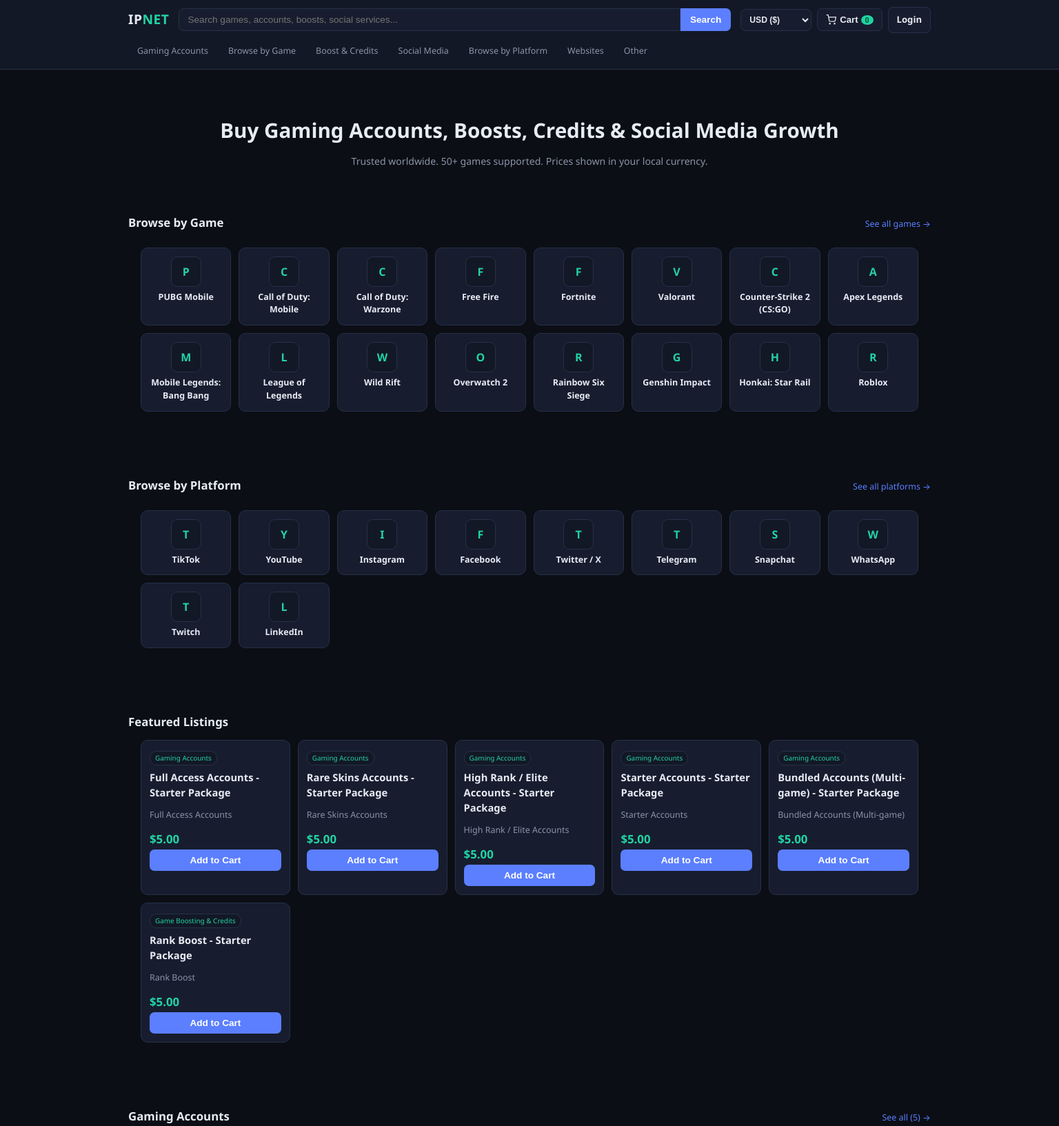
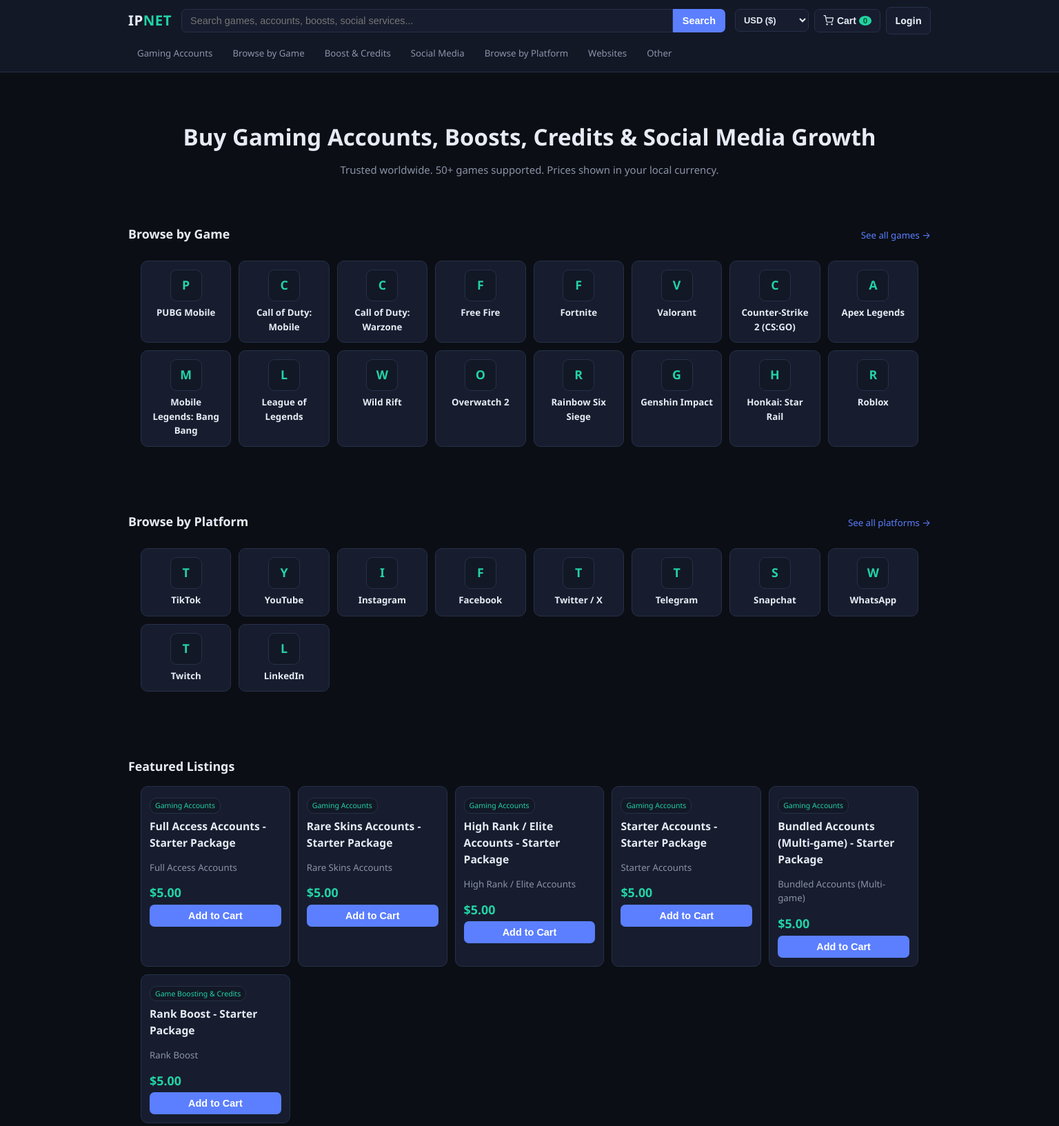
Before and after one commit to clinton10-cyber/IPNET, a Flask app: page / in a window 1536 px wide. Shown: the top 1633 px of the page at 69% size. Run offline with Flask 3, Linux system fonts and the light colour scheme; data comes from the database, SQL or seed files in the repository; data that the repository does not hold is empty.

Commit message:
Add files via upload

```diff
--- a/static/css/style.css
+++ b/static/css/style.css
@@ -11,14 +11,14 @@
   --radius: 10px;
 }
 * { box-sizing: border-box; }
-html { font-size: 15px; }
+html { font-size: 16px; }
 body {
   margin: 0;
   font-family: 'Segoe UI', system-ui, -apple-system, sans-serif;
   background: var(--bg);
   color: var(--text);
-  font-size: 0.94rem;
-  line-height: 1.5;
+  font-size: 0.98rem;
+  line-height: 1.55;
 }
 a { color: inherit; text-decoration: none; }
 
@@ -104,7 +104,7 @@ h2 { font-size: 1.05rem; }
 .cat-card { display: flex; flex-direction: column; align-items: center; text-align: center; gap: 6px; }
 .cat-icon {
   display: flex; align-items: center; justify-content: center;
-  width: 40px; height: 40px; border-radius: 9px;
+  width: 42px; height: 42px; border-radius: 9px;
   background: var(--bg-alt); border: 1px solid var(--border);
   color: var(--accent2); font-weight: 700; font-size: 0.95rem;
 }
@@ -263,9 +263,9 @@ section.page-header ~ .grid, .featured, .section-block { padding-left: 18px; pad
 
 /* Large desktop: restore a touch more breathing room */
 @media (min-width: 1300px) {
-  html { font-size: 16px; }
-  .hero h1 { font-size: 1.85rem; }
-  .cat-icon { width: 44px; height: 44px; font-size: 1rem; }
+  html { font-size: 17px; }
+  .hero h1 { font-size: 1.95rem; }
+  .cat-icon { width: 46px; height: 46px; font-size: 1.05rem; }
 }
 
 /* Tablet */
@@ -277,7 +277,7 @@ section.page-header ~ .grid, .featured, .section-block { padding-left: 18px; pad
 
 /* Phone: tighter type + spacing, and header stacks */
 @media (max-width: 640px) {
-  html { font-size: 13.5px; }
+  html { font-size: 14.5px; }
   .header-inner { flex-wrap: wrap; gap: 8px; padding: 8px 12px; }
   .search-bar { order: 3; flex-basis: 100%; }
   .header-actions { gap: 6px; }
```
